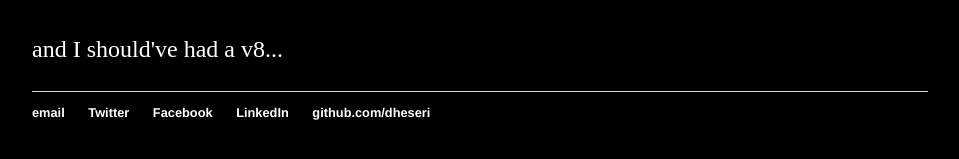
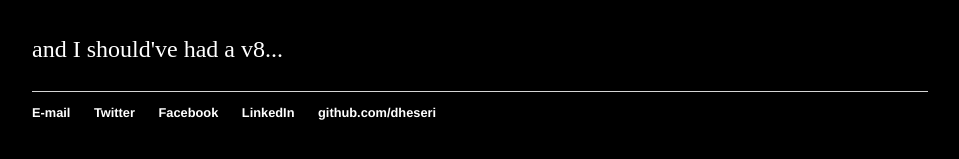
Before and after one commit to Dheseri/Dheseri.github.io, a Jekyll site: the page built from index.html, in a window 1280 px wide. Shown: the part 164-323 px from the top of the page, without its empty margins (160-1119 px from the left). Built offline with Jekyll 4.4.1, drawn with Linux system fonts in a browser that asks for light colours.

Commit message:
Update default.html

```diff
--- a/_layouts/default.html
+++ b/_layouts/default.html
@@ -21,7 +21,7 @@
 			</div><!-- /.container -->
 			<footer>
 	    		<ul>
-	        		<li><a href="mailto:david.heseri@icloud.com">email</a></li>
+	        		<li><a href="mailto:david.heseri@icloud.com">E-mail</a></li>
 	        		<li><a href="https://twitter.com/davidheseri">Twitter</a></li>
 	        		<li><a href="https://www.facebook.com/david.heseri">Facebook</a></li>
 	        		<li><a href="https://ca.linkedin.com/in/dheseri">LinkedIn</a></li>
```
